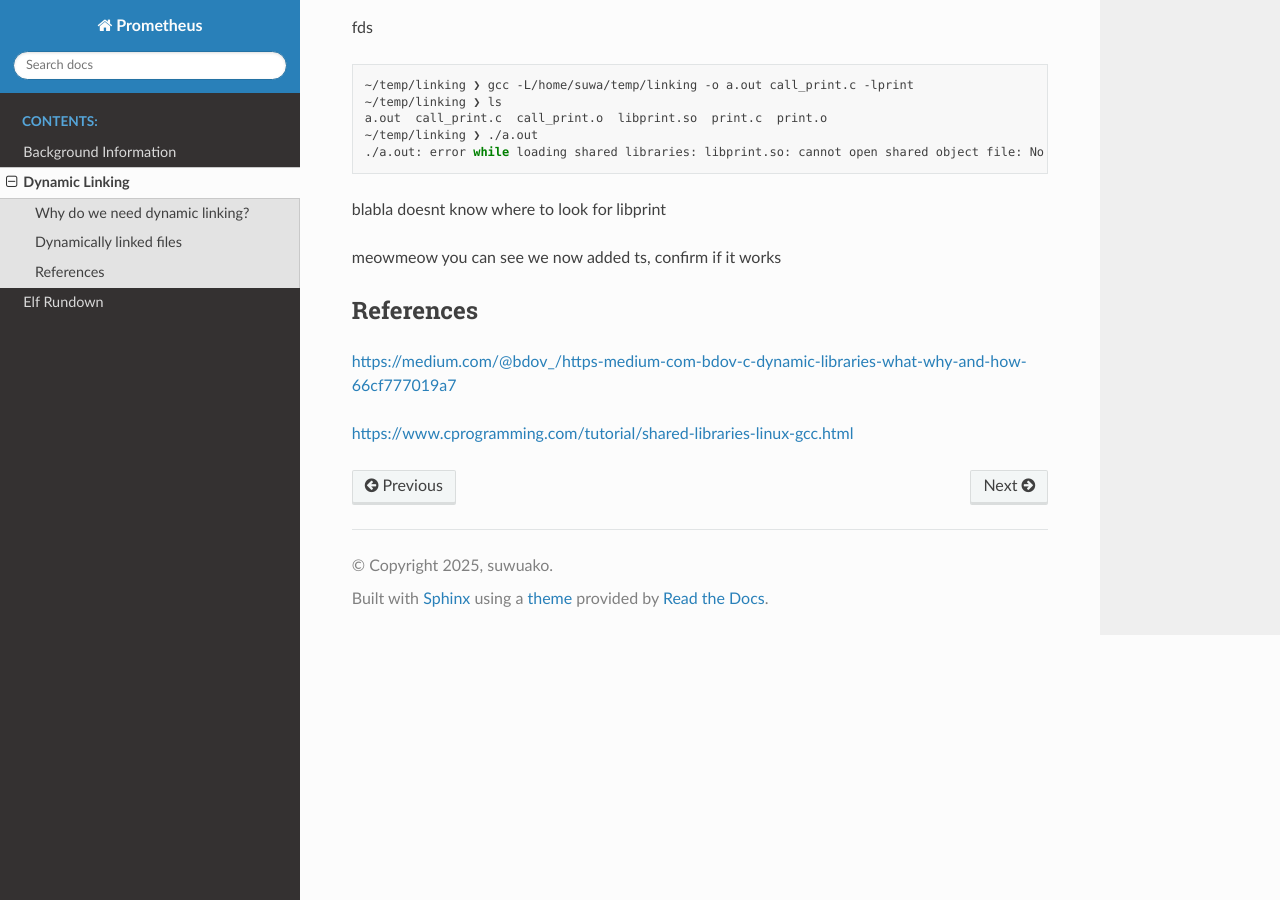
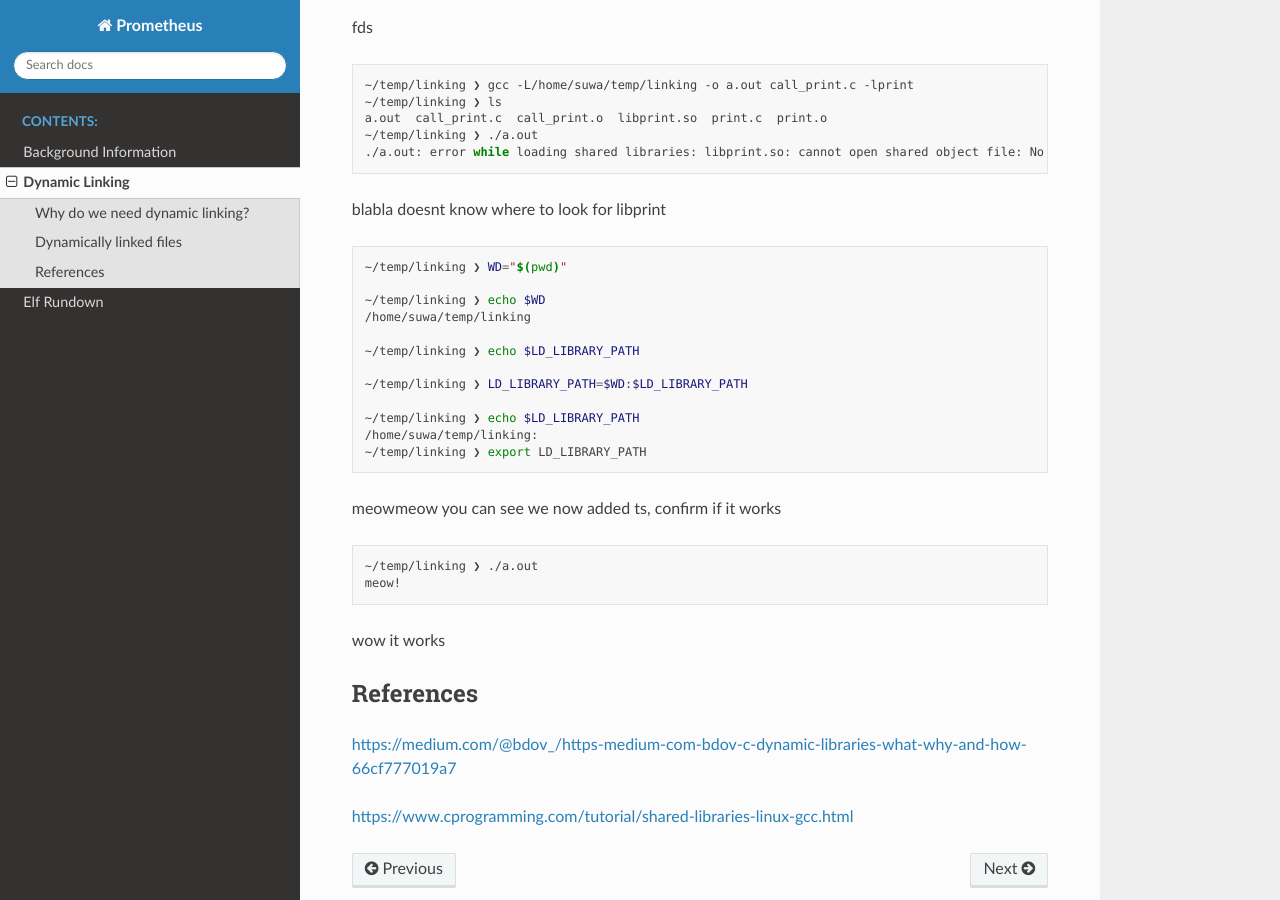
Before and after one commit to suwuako/prometheus, a Sphinx documentation site: the page built from docs/source/dynamic-linking.rst, in a window 1280 px wide and 900 px high, scrolled down 1390 px. Built offline with Sphinx 7.4.7 and the Read the Docs theme 3.1.0, drawn with Linux system fonts in a browser that asks for light colours.

Commit message:
docs: fix code blocks not showing up

```diff
--- a/docs/source/dynamic-linking.rst
+++ b/docs/source/dynamic-linking.rst
@@ -79,6 +79,7 @@ fds
 blabla doesnt know where to look for libprint
 
 .. code-block:: bash
+
     ~/temp/linking ❯ WD="$(pwd)"                                                                                 git 01:16:14 PM
 
     ~/temp/linking ❯ echo $WD                                                                                    git 01:16:23 PM
@@ -95,9 +96,11 @@ blabla doesnt know where to look for libprint
 meowmeow you can see we now added ts, confirm if it works
 
 .. code-block:: bash
+
     ~/temp/linking ❯ ./a.out                                                                                     git 01:19:26 PM
     meow!
 
+wow it works
 
 References
 **********
```
